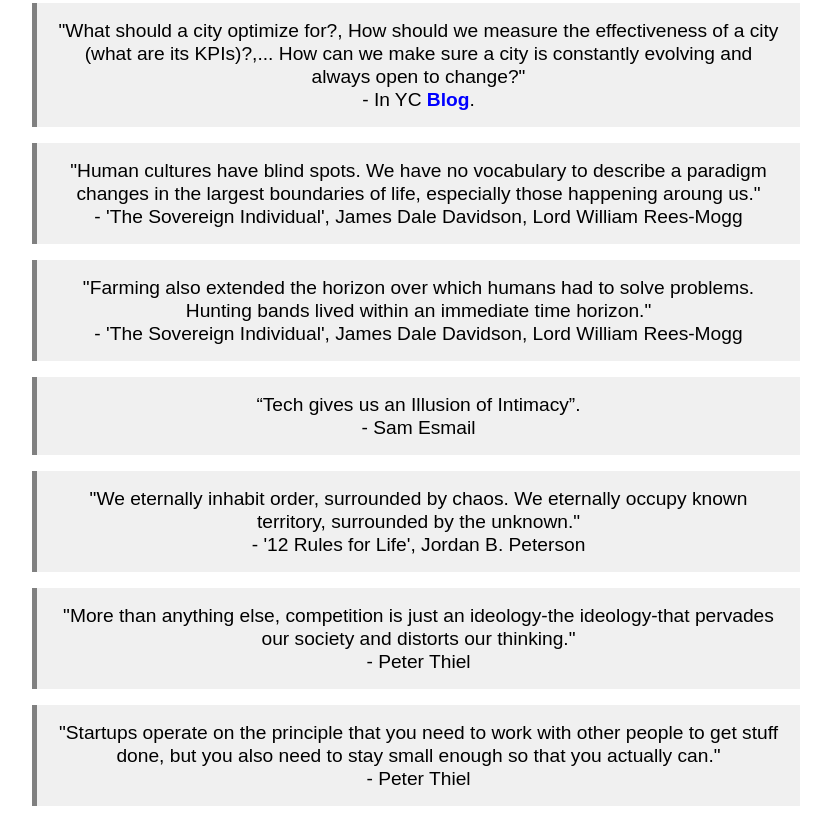
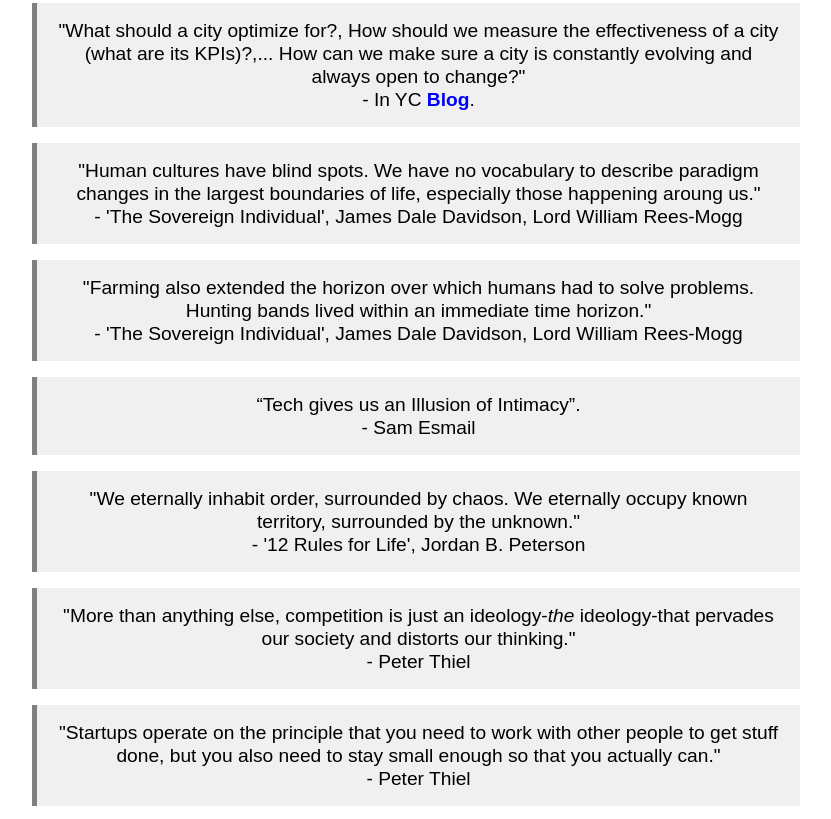
Before and after one commit to vc-boop/weblog, a plain HTML site: page highlights.html in a window 1280 px wide. Shown: the part 399-1218 px from the top of the page, without its empty margins (224-1055 px from the left). Drawn offline with Linux system fonts and the light colour scheme.

Commit message:
Update highlights.html

```diff
--- a/highlights.html
+++ b/highlights.html
@@ -108,7 +108,7 @@
         <br>- In YC <a href="https://blog.ycombinator.com/new-cities/" target="_blank">Blog</a>.
       </blockquote>
       <blockquote>
-        "Human cultures have blind spots. We have no vocabulary to describe a paradigm changes in the largest boundaries of life, especially those happening aroung us." <br> - 'The Sovereign Individual', James Dale Davidson, Lord William Rees-Mogg
+        "Human cultures have blind spots. We have no vocabulary to describe paradigm changes in the largest boundaries of life, especially those happening aroung us." <br> - 'The Sovereign Individual', James Dale Davidson, Lord William Rees-Mogg
       </blockquote>
       <blockquote>
         "Farming also extended the horizon over which humans had to solve problems. Hunting bands lived within an immediate time horizon." <br> - 'The Sovereign Individual', James Dale Davidson, Lord William Rees-Mogg
@@ -120,7 +120,7 @@
         "We eternally inhabit order, surrounded by chaos. We eternally occupy known territory, surrounded by the unknown." <br> - '12 Rules for Life', Jordan B. Peterson
       </blockquote>
       <blockquote>
-        "More than anything else, competition is just an ideology-the ideology-that pervades our society and distorts our thinking." <br> - Peter Thiel
+          "More than anything else, competition is just an ideology-<i>the</i> ideology-that pervades our society and distorts our thinking." <br> - Peter Thiel
       </blockquote>
       <blockquote>
         "Startups operate on the principle that you need to work with other people to get stuff done, but you also need to stay small enough so that you actually can." <br> - Peter Thiel
```
